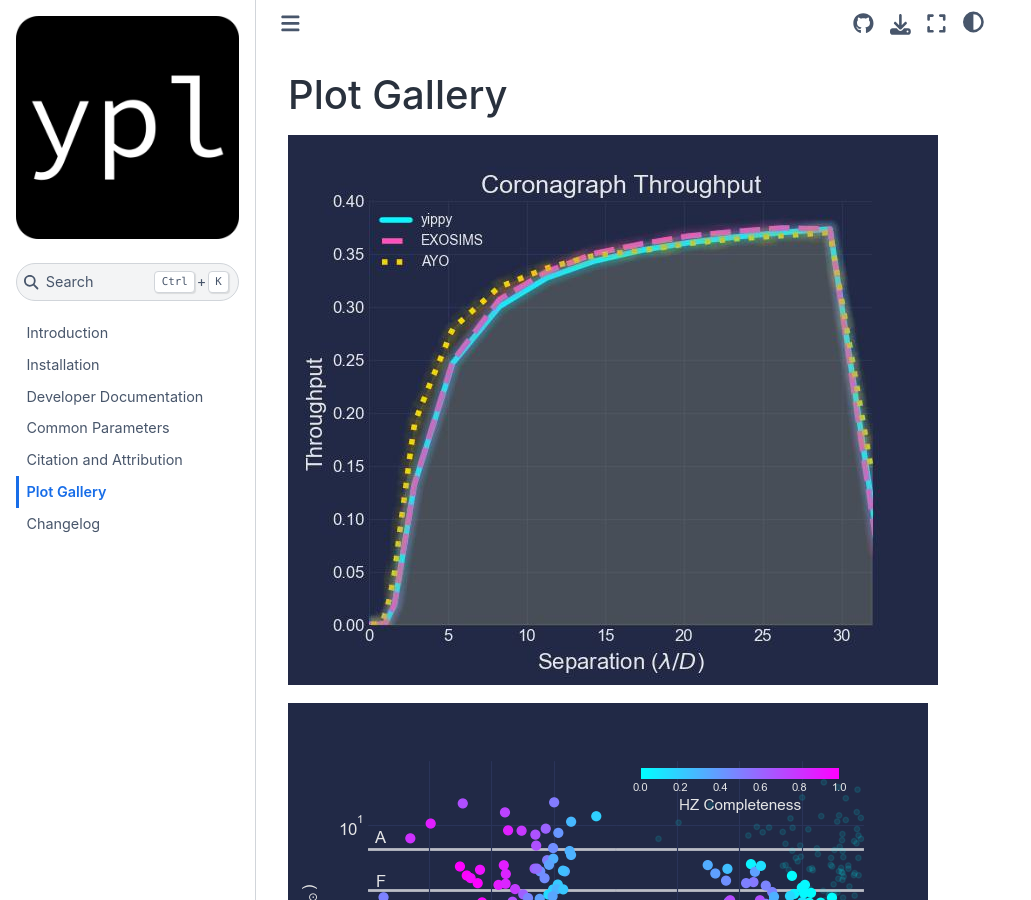
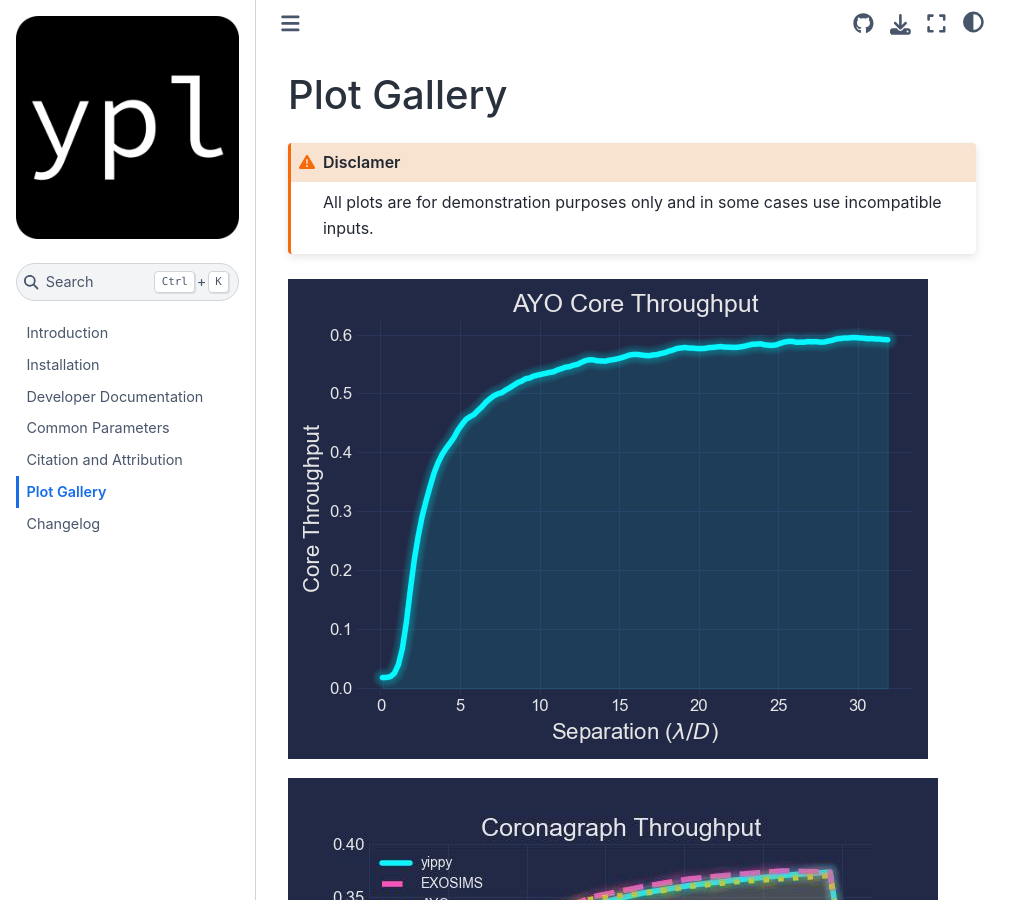
Before and after one commit to HWO-Yield-Visualizations/yieldplotlib, a Sphinx documentation site: the page built from docs/plot_gallery/gallery.md, in a window 1280 px wide and 900 px high. Shown: the whole window, without its empty margins (0-1031 px from the left). Built offline with Sphinx 7.4.7 and the Sphinx Book theme 1.1.4, drawn with Linux system fonts in a browser that asks for light colours; pages that are not in the unit, such as notebooks, are missing from menus; the version number could not be read and is left out.

Commit message:
chore: More plots

````diff
--- a/docs/plot_gallery/gallery.md
+++ b/docs/plot_gallery/gallery.md
@@ -1,9 +1,20 @@
 # Plot Gallery
+
+```{admonition} Disclamer
+:class: warning
+All plots are for demonstration purposes only and in some cases use incompatible inputs.
+```
+
+![image info](./plots/cyberpunk_core_thruput.png)
 
 ![image info](./plots/core_throughput_all_curves_cyber.jpeg)
 
 ![image info](./plots/hz_completeness_cyber.png)
 
-![image info](./plots/stellar_parameters.png)
+![image info](./plots/plot4_parameter_grid_colored.png)
 
 ![image info](./plots/offax_psf_animation.gif)
+
+![image info](./plots/comparative_bar_plot_grouped.png)
+
+![image info](./plots/star_distance_distribution.png)
````
Also changed, not shown: docs/plot_gallery/plots/comparative_bar_plot_grouped.png (added), docs/plot_gallery/plots/cyberpunk_core_thruput.png (added), docs/plot_gallery/plots/plot4_parameter_grid_colored.png (added), docs/plot_gallery/plots/star_distance_distribution.png (added).
